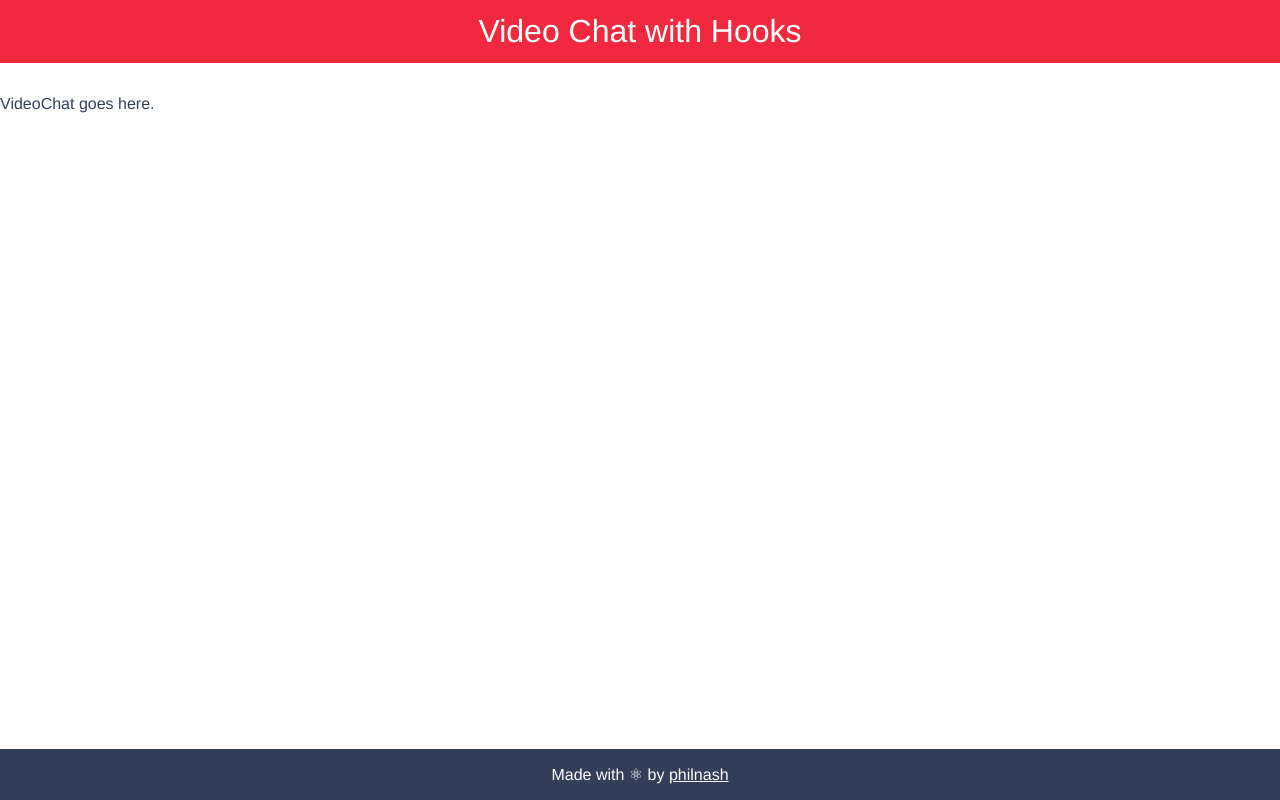
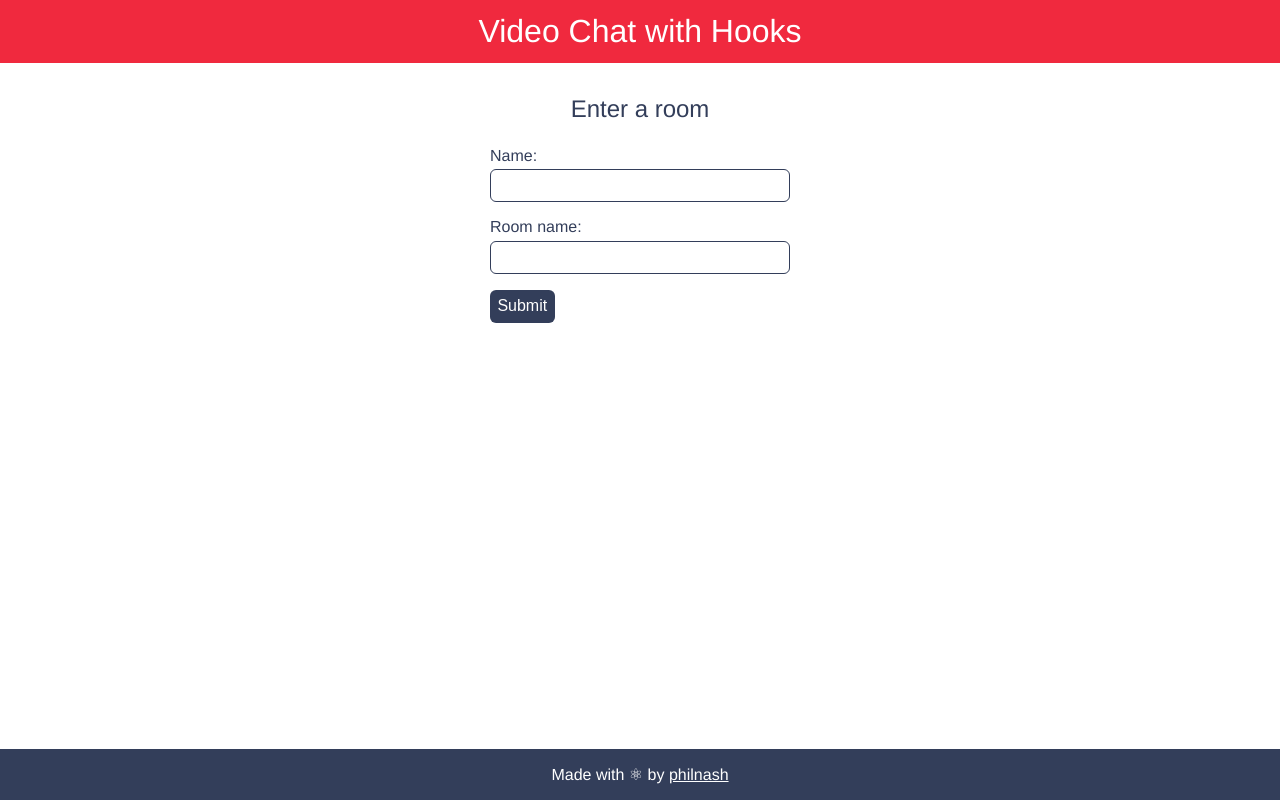
Before and after one commit to DialBird/twilio-starter, a React (Create React App) app: page / in a window 1280 px wide. Built offline with nearby package versions, Linux system fonts and the light colour scheme.

Commit message:
[master] add videoChat to index

```diff
--- a/src/App.js
+++ b/src/App.js
@@ -1,5 +1,7 @@
 import React from 'react';
+
 import './App.css';
+import VideoChat from './VideoChat';
 
 function App() {
   return (
@@ -8,7 +10,7 @@ function App() {
         <h1>Video Chat with Hooks</h1>
       </header>
       <main>
-        <p>VideoChat goes here.</p>
+        <VideoChat />
       </main>
       <footer>
         <p>
```
